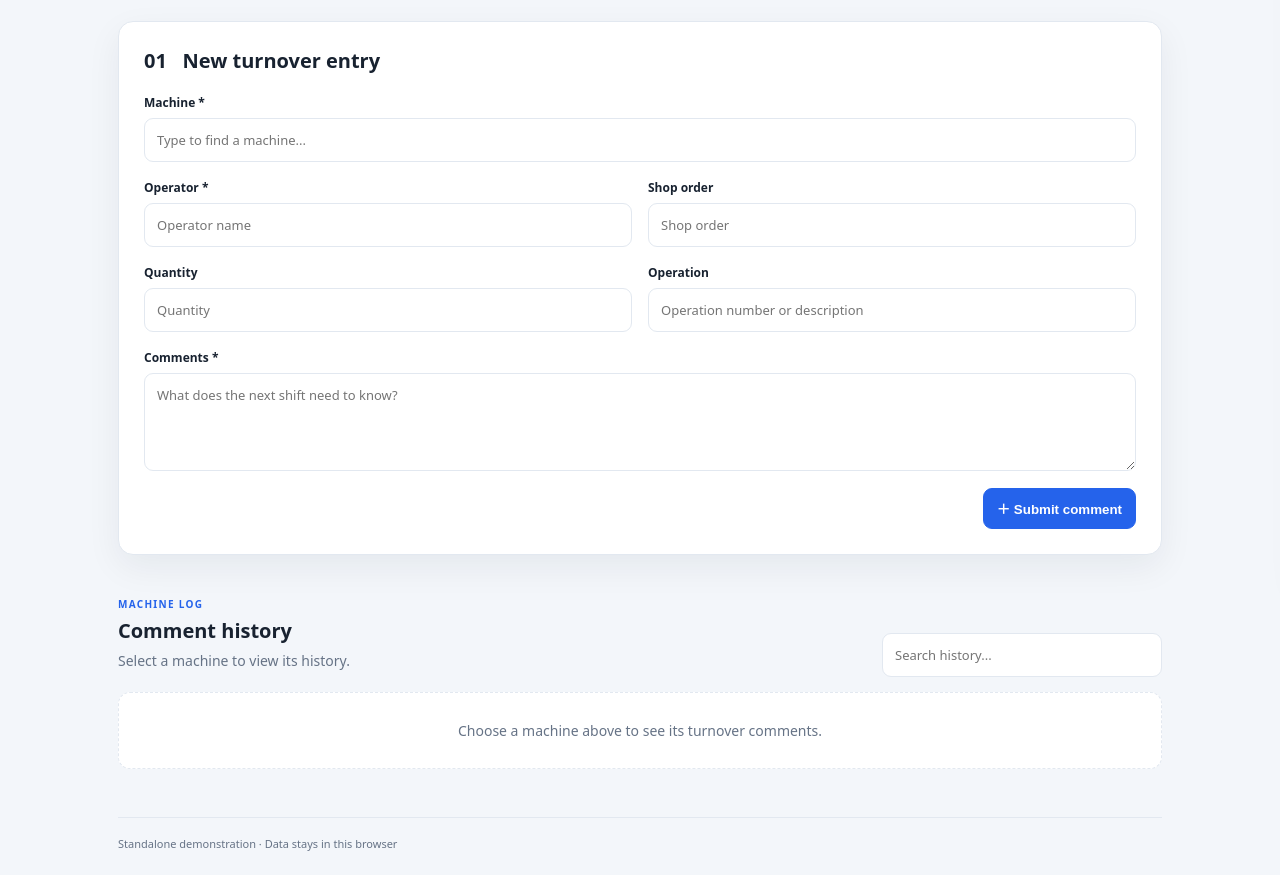
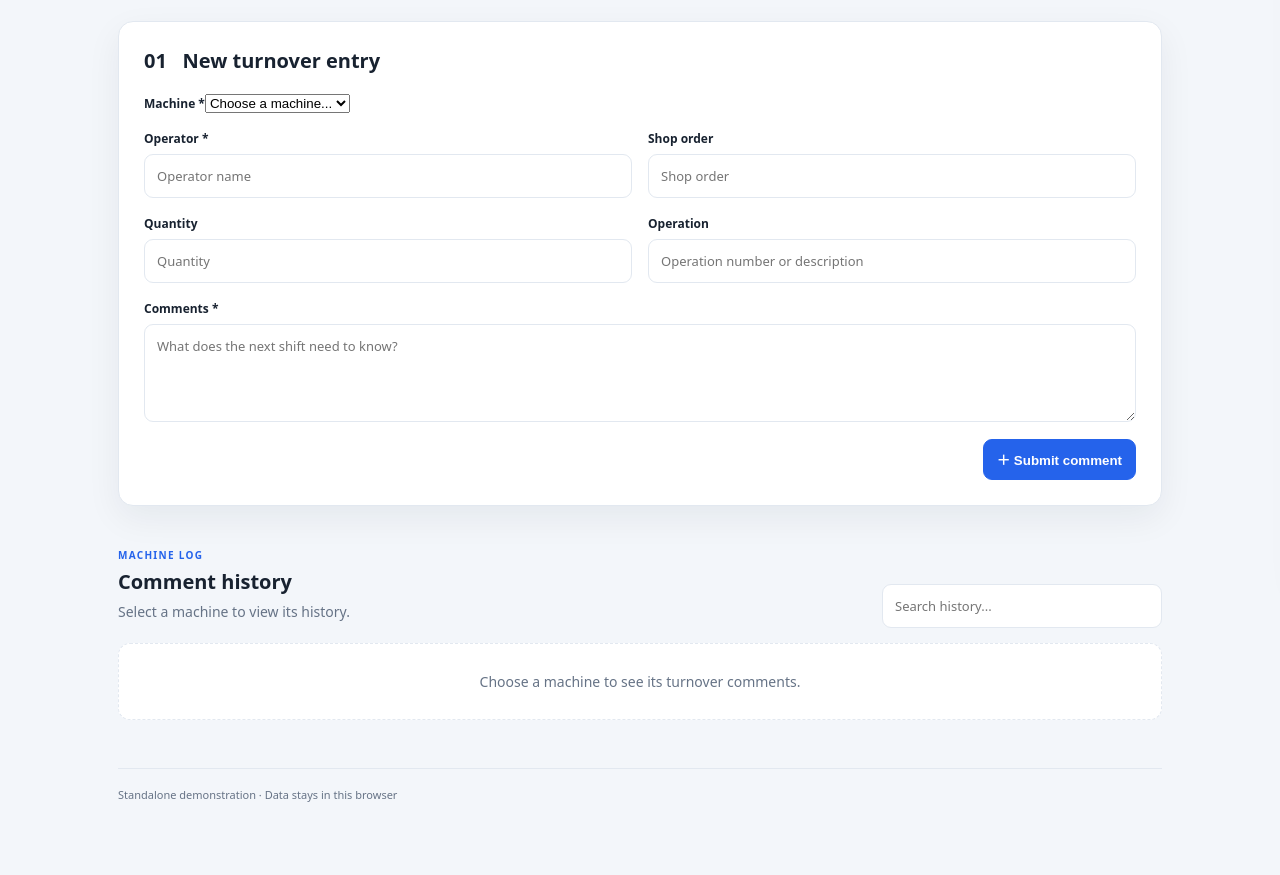
Before and after one commit to kj7342/ShiftTurnover, a plain HTML site: page index.html in a window 1280 px wide. Shown: the part 218-1093 px from the top of the page. After the commit the page ends 1044 px from the top, so only its background shows below. Drawn offline with Linux system fonts and the light colour scheme.

Commit message:
Make operator machine field a dropdown

```diff
--- a/index.html
+++ b/index.html
@@ -11,11 +11,11 @@
 <section class="intro"><div><small>PRODUCTION OPERATIONS</small><h1>Shift turnover</h1><p>Record an update and review the history for any machine.</p></div><span id="today"></span></section>
 <section class="panel"><h2>01 &nbsp; New turnover entry</h2>
 <form id="entry">
-<label>Machine *<div class="machinebox"><input id="machine" list="machines" placeholder="Type to find a machine..." required autocomplete="off"><datalist id="machines"></datalist></div></label>
+<label>Machine *<select id="machine" required><option value="">Choose a machine...</option></select></label>
 <div class="grid"><label>Operator *<input id="operator" required placeholder="Operator name"></label><label>Shop order<input id="shopOrder" placeholder="Shop order"></label><label>Quantity<input id="quantity" type="number" min="0" step="1" placeholder="Quantity"></label><label>Operation<input id="operation" placeholder="Operation number or description"></label></div>
 <label>Comments *<textarea id="comments" rows="4" required maxlength="5000" placeholder="What does the next shift need to know?"></textarea></label>
 <div class="submitrow"><span id="message" role="status"></span><button class="primary">＋ Submit comment</button></div></form></section>
-<section class="history"><div class="historyhead"><div><small>MACHINE LOG</small><h2>Comment history</h2><p id="subtitle">Select a machine to view its history.</p></div><input id="filter" placeholder="Search history..."></div><div id="list" class="empty">Choose a machine above to see its turnover comments.</div></section>
+<section class="history"><div class="historyhead"><div><small>MACHINE LOG</small><h2>Comment history</h2><p id="subtitle">Select a machine to view its history.</p></div><input id="filter" placeholder="Search history..."></div><div id="list" class="empty">Choose a machine to see its turnover comments.</div></section>
 </main><footer>Standalone demonstration · Data stays in this browser</footer></div>
 <div id="backdrop" class="backdrop hidden"></div><aside id="drawer" class="drawer"><div class="drawerhead"><div><small>ADMINISTRATION</small><h2>Settings</h2></div><button id="close">×</button></div><p class="notice">Demo administrator access. This prototype does not authenticate users. SharePoint admin access must be secured separately.</p><h3>Machine codes</h3><form id="addMachine" class="add"><input id="newMachine" placeholder="Enter machine code" required><button class="primary">Add</button></form><ul id="machineAdmin"></ul><hr><h3>Local demo data</h3><p>Data is saved in this browser only. It is not sent to SharePoint.</p><button id="reset">Restore sample data</button></aside>
 <script src="app.js"></script></body></html>
```
